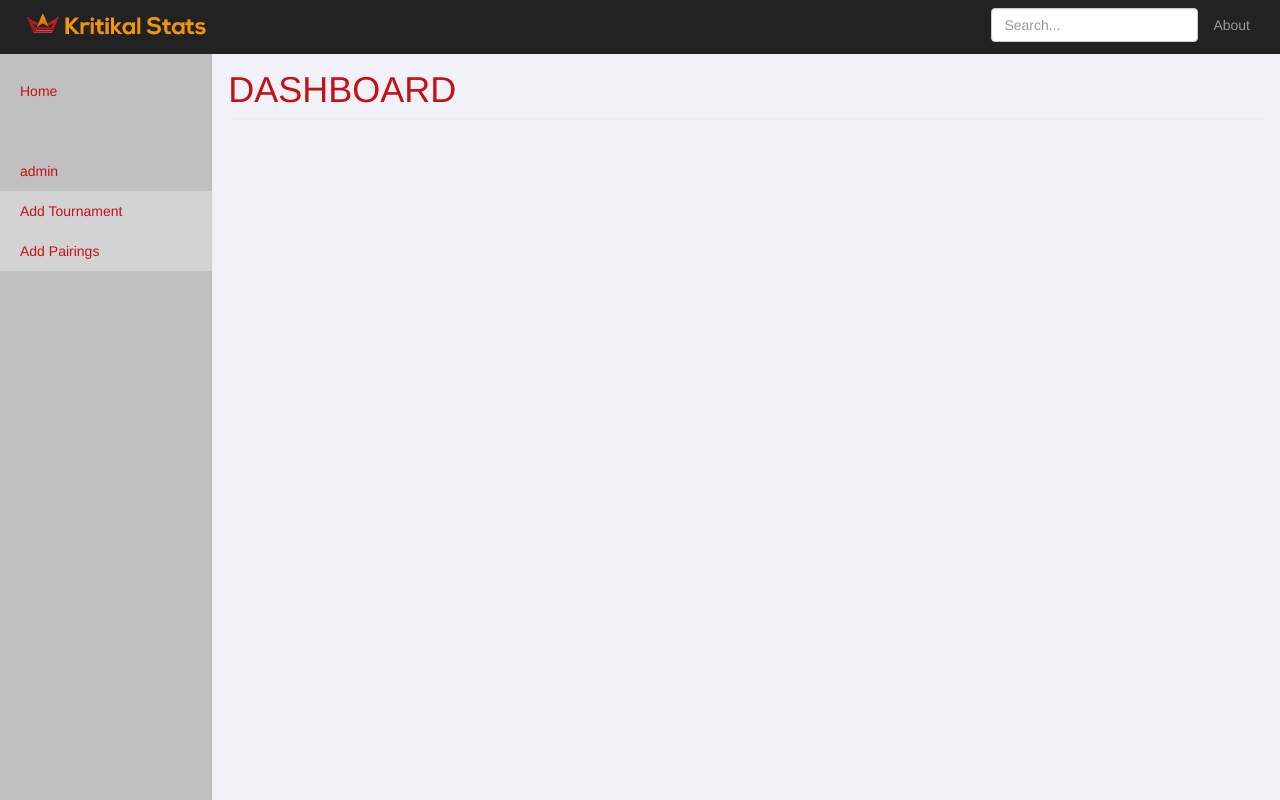
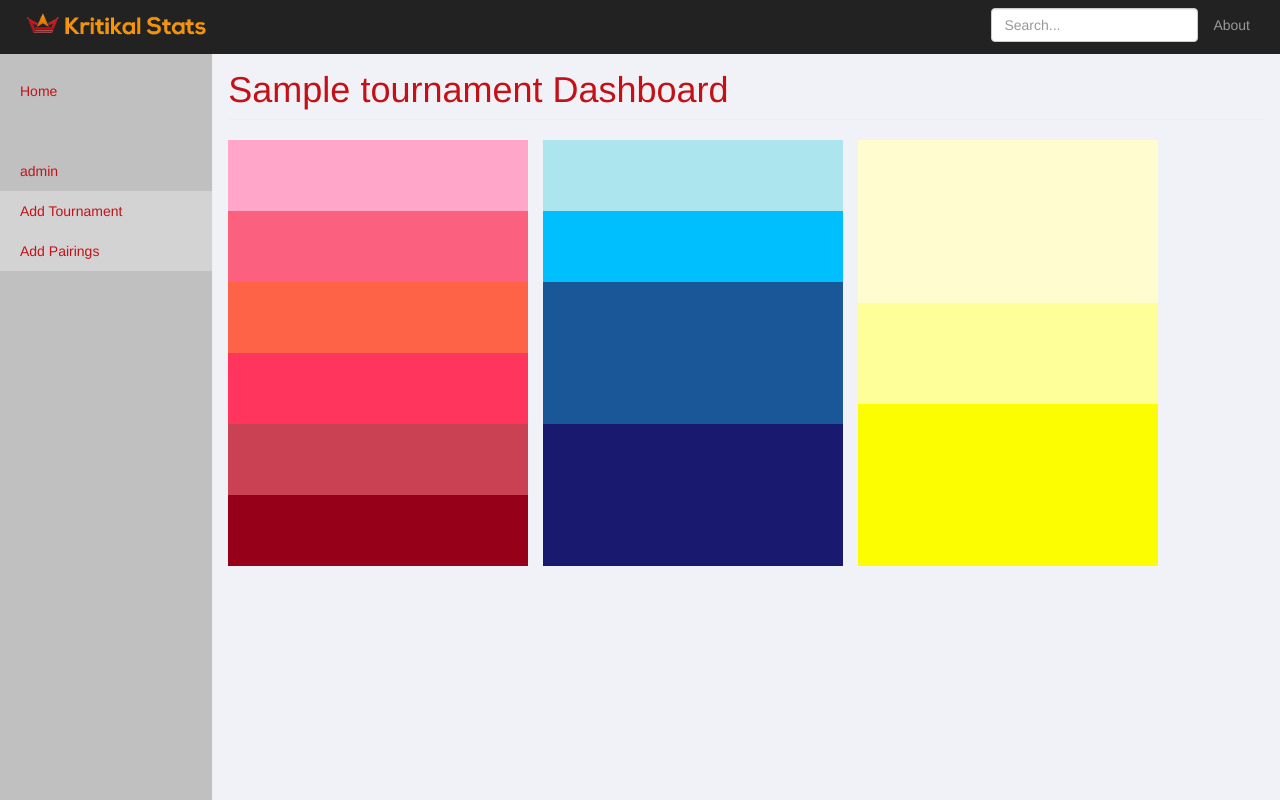
Before and after one commit to rnvarma/KritikalStats, a Django app: template debate/templates/dashboard.html in a window 1280 px wide. Run offline with Django 3.2, Linux system fonts and the light colour scheme; the template is opened without the code that fills it: most values are stand-ins (such as "Sample title", 1, 10 or a date in 2020); parts of the project's set-up code (start-up, migrations or seed data) failed here and were passed over; some libraries are stand-ins or nearby versions.

Commit message:
dashboard and homepage

```diff
--- /dev/null
+++ b/debate/static/css/tourney_dashboard.css
@@ -0,0 +1,107 @@
+.kritikal-info {
+	position: relative;
+	height: 426px;
+	width: 300px;
+	background-color:#ff69b4;
+	float:left;
+	margin-right: 15px;
+}
+
+.competition-info {
+	position: relative;
+	height: 426px;
+	width: 300px;
+	background-color:#7ec0ee;
+	float:left;
+	margin-right: 15px;
+}
+
+.history-info {
+	position: relative;
+	height: 426px;
+	width: 300px;
+	background-color:#FF4500;
+	float:left;
+	margin-right: 15px;
+}
+
+.kritikal-info-round {
+	position: relative;
+	height: 71px;
+	background-color: #FFA6C9;
+}
+
+.kritikal-info-date {
+	position: relative;
+	height: 71px;
+	background-color: #FB607F;
+}
+
+.kritikal-info-location {
+	position: relative;
+	height: 71px;
+	background-color: #FF6347;
+}
+
+.kritikal-info-deadline {
+	position: relative;
+	height: 71px;
+	background-color: #FF355E;
+}
+
+.kritikal-info-host {
+	position: relative;
+	height: 71px;
+	background-color: #CB4154;
+}
+
+.kritikal-info-conflicting {
+	position: relative;
+	height: 71px;
+	background-color: #960018;
+}
+
+.competition-info-entered {
+	position: relative;
+	height: 71px;
+	background-color: #ACE5EE;
+}
+
+.competition-info-break {
+	position: relative;
+	height:71px;
+	background-color: #00BFFF;
+
+}
+
+.competition-info-bidded-teams {
+	position: relative;
+	height:142px;
+	background-color: #1A5798;
+
+}
+
+.competition-info-schools-attending {
+	position: relative;
+	height:142px;
+	background-color:  #191970;
+
+}
+
+.history-info-logo{
+	position:relative;
+	height: 163px;
+	background-color: #FFFDD0;
+}
+
+.history-info-history{
+	position:relative;
+	height:101px;
+	background-color: #FFFF99;
+}
+
+.history-info-updates{
+	position:relative;
+	height:162px;
+	background-color: #FDFD02;
+}
--- a/debate/static/js/dashboard.js
+++ b/debate/static/js/dashboard.js
@@ -1,3 +1,5 @@
 $(document).ready(function() {
+  var tournament = $(".dashboard").attr("data-tournament");
+  console.log($("dashboard " + tournament));
 
 });
--- a/debate/templates/base.html
+++ b/debate/templates/base.html
@@ -86,7 +86,7 @@
         <div class="col-sm-9 col-sm-offset-3 col-md-10 col-md-offset-2 main" id= 'container-master'>
 
 
-<!--THIS IS WHERE THE CONTAINERS ARE MADE -->
+<!--THIS IS WHERE THE CONTAINERS ARE MADE
 
           <div class="container-home" id="container-home">
             <h1 class="page-header">Home</h1>
@@ -106,7 +106,7 @@
               </div>
             </div>
           </div>
-
+-->
 
           <div class= "container" id="container-addTournament">
             <h1 class="page-header">Add Tournament</h1>
--- a/debate/templates/dashboard.html
+++ b/debate/templates/dashboard.html
@@ -2,7 +2,29 @@
 
 {% block content %}
 
-<div id="container-{{ tournament }}-Dashboard" class = "dashboard"><h1 class="page-header">DASHBOARD</h1></div>
+<div id="container-{{ tournament }}-Dashboard" data-tournament = "{{tournament}}" class = "dashboard"><h1 class="page-header">{{tournament}} Dashboard</h1></div>
+
+<div class="kritikal-info">
+	<div class="kritikal-info-round"></div>
+	<div class="kritikal-info-date"></div>
+	<div class="kritikal-info-location"></div>
+	<div class="kritikal-info-deadline"></div>
+	<div class="kritikal-info-host"></div>
+	<div class="kritikal-info-conflicting"></div>
+</div>
+
+<div class="competition-info">
+	<div class="competition-info-entered"></div>
+	<div class="competition-info-break"></div>
+	<div class="competition-info-bidded-teams"></div>
+	<div class="competition-info-schools-attending"></div>
+</div>
+
+<div class="history-info">
+	<div class="history-info-logo"></div>
+	<div class="history-info-history"></div>
+	<div class="history-info-updates"></div>
+</div>
 
 
 {% endblock %}
--- a/debate/templates/real_base.html
+++ b/debate/templates/real_base.html
@@ -23,6 +23,7 @@
 
     <!-- Custom styles for this template -->
     <link href="{% static 'css/dashboard.css' %}" rel="stylesheet">
+    <link href="{% static 'css/tourney_dashboard.css' %}" rel="stylesheet">
     <link href="{% static 'css/loading_spinner.css' %}" rel="stylesheet">
     <link href="{% static 'css/jasny-bootstrap.css' %}" rel="stylesheet">
     <link href= "{% static 'css/main.css' %}" rel="stylesheet">
```
Also changed, not shown: debate/templates/homepage.html (+20 -2 lines), debate/static/css/main.css (line endings or trailing spaces).
